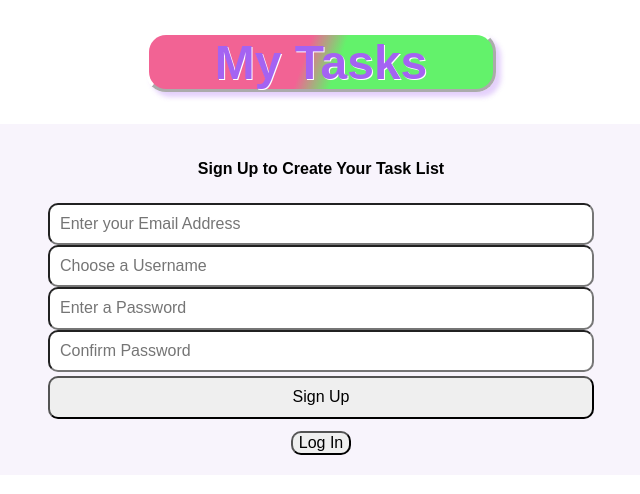
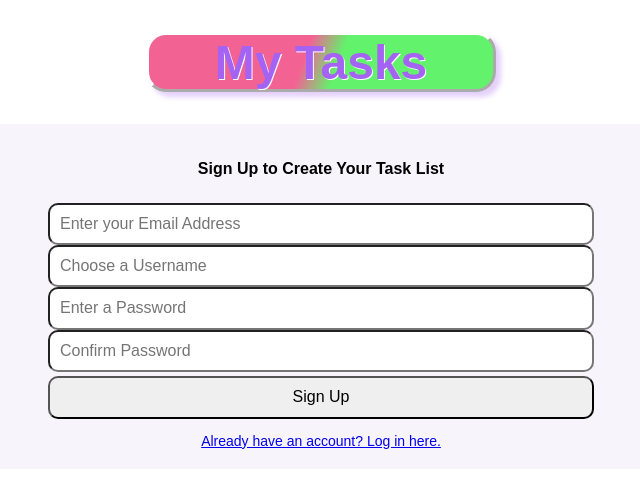
Before and after one commit to BSalemi/MyTasks, a React (Create React App) app: page /signup in a window 1280 px wide. Shown: the top 494 px of the page, without its empty margins (319-959 px from the left). Built offline with nearby package versions, Linux system fonts and the light colour scheme.

Commit message:
Removed the Sign Up and Log In buttons from /login and /signup routes and replaced them with descriptive links. Added additional styling to these forms and to the error page for user sign up. Created a resetState function and added it to a Go Back link when user has unsuccessful sign up

```diff
--- a/src/App.js
+++ b/src/App.js
@@ -45,7 +45,7 @@ class App extends React.Component{
               <div className="credentialsContainer">
                 <p>Log In to Create and View Your Tasks</p>
                 <LoginForm {...routeProps} updateCurrentUser={this.updateCurrentUser}/>
-                <Link to="/signup"><button className="signUpBtn">Sign Up</button></Link>
+                <Link to="/signup"> Don't have an account? Create one here.</Link>
               </div>
               }/>
 
@@ -53,7 +53,7 @@ class App extends React.Component{
               <div className="credentialsContainer">
                 <p>Sign Up to Create Your Task List</p>
                 <SignupForm {...routeProps} updateCurrentUser={this.updateCurrentUser}/>
-                <Link to="/login"><button className="logInBtn">Log In</button></Link>
+                <Link to="/login">Already have an account? Log in here.</Link>
               </div>
              }/>
 
--- a/src/components/SignupForm.js
+++ b/src/components/SignupForm.js
@@ -1,5 +1,6 @@
 import React from 'react';
 import { USERS_URL } from '../constants.js'
+import { BrowserRouter as Switch, Route, Link } from 'react-router-dom';
 
 class SignupForm extends React.Component {
 
@@ -60,15 +61,25 @@ class SignupForm extends React.Component {
         const {errors} = this.state;
         let messages = [];
         for (let [error, msgs] of Object.entries(errors)) {
-          const messagesLis = msgs.map(m => (<li>{m}</li>));
+          const messagesLis = msgs.map(m => (<li className="errorMessage">{m}</li>));
           messages.push(
             <>
-              {error.charAt(0).toUpperCase() + error.slice(1)}:
+              <p className="errorHeadline">{error.charAt(0).toUpperCase() + error.slice(1)}: </p>
               {messagesLis}
             </>
           );
         }
         return messages;
+    }
+
+    resetState = () => {
+        this.setState({
+            email_address: "",
+            username: "",
+            password: "",
+            password_confirmation: "",
+            errors: {}
+        })
     }
 
     render(){
@@ -90,7 +101,9 @@ class SignupForm extends React.Component {
                         <input type="submit" value="Sign Up" className="ma1"/>
                     </form>
             </div>)
-            : <ul> {this.generateErrors()}</ul>}
+            : <><ul> {this.generateErrors()}</ul>
+            <Link to="/signup" onClick={this.resetState} className="goBackLink"> Go back</Link></>
+            }
             </div>
         )
     }
--- a/src/index.css
+++ b/src/index.css
@@ -334,11 +334,6 @@ input.task-form {
   border-radius: 10px
 }
 
-.signUpBtn{
-  font-family: "Orbitron", sans-serif;
-  border-radius: 10px;
-}
-
 .signupForm{
   font-family: 'Orbitron', sans-serif;
   width: 90%;
@@ -349,18 +344,21 @@ input.task-form {
   border-radius: 10px
 }
 
-.logInBtn{
-  font-family: "Orbitron", sans-serif;
-  border-radius: 10px
+.errorHeadline{
+  font-family: 'Orbitron', sans-serif;
+  font-size: 14px
 }
 
+.errorMessage{
+  font-family: 'Orbitron', sans-serif;
+  font-size: 12px
+}
 .credentialsContainer{
   background: rgba(238, 231, 247, 0.438);
   width: max-content;
   height: max-content;
   margin: 0 auto;
-  padding-top: 20px;
-  padding-bottom: 20px;
+  padding: 20px 15px 20px 15px;
   border-radius: 10px;
 }
 
@@ -369,3 +367,13 @@ input.task-form {
   font-size: 16px;
   font-weight: 700
 }
+
+.credentialsContainer > a {
+  font-family: 'Orbitron', sans-serif;
+  font-size: 14px
+}
+
+.goBackLink{
+  font-family: 'Orbitron', sans-serif;
+  font-size: 14px
+}
```
